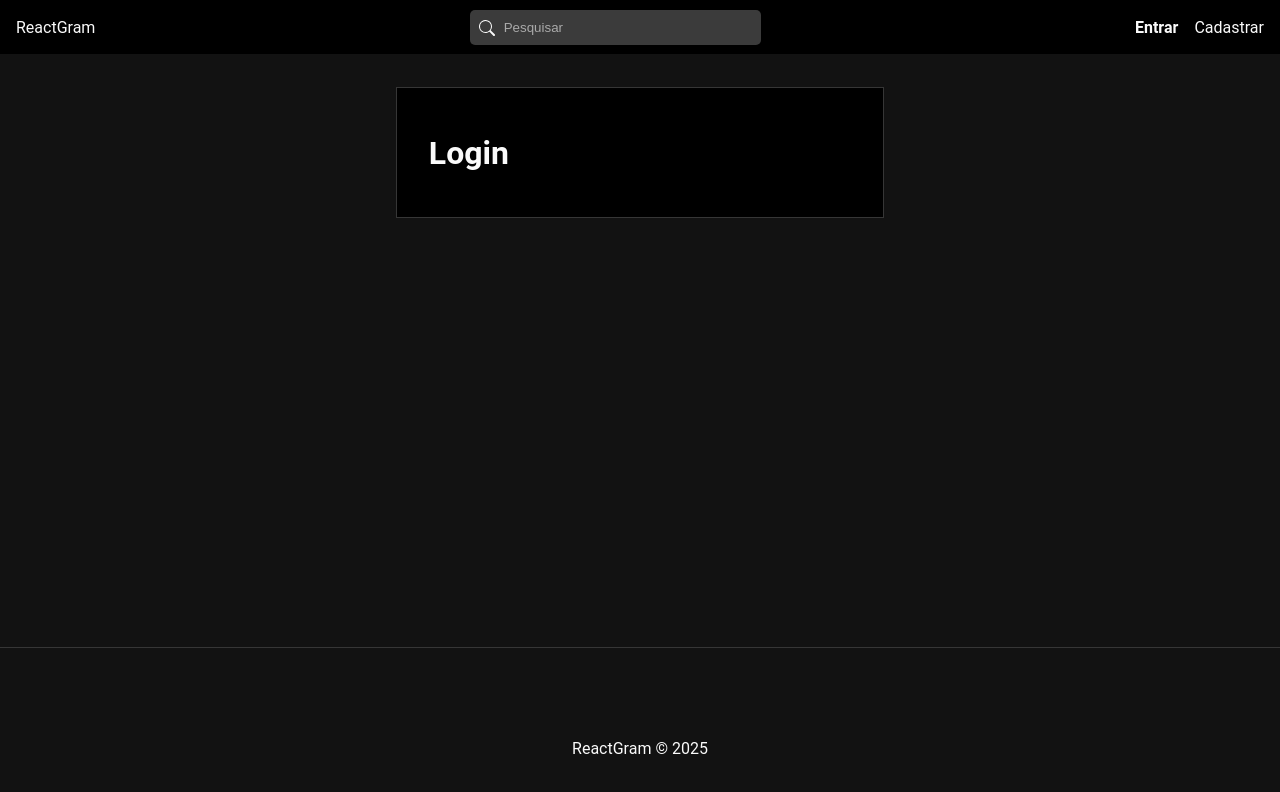
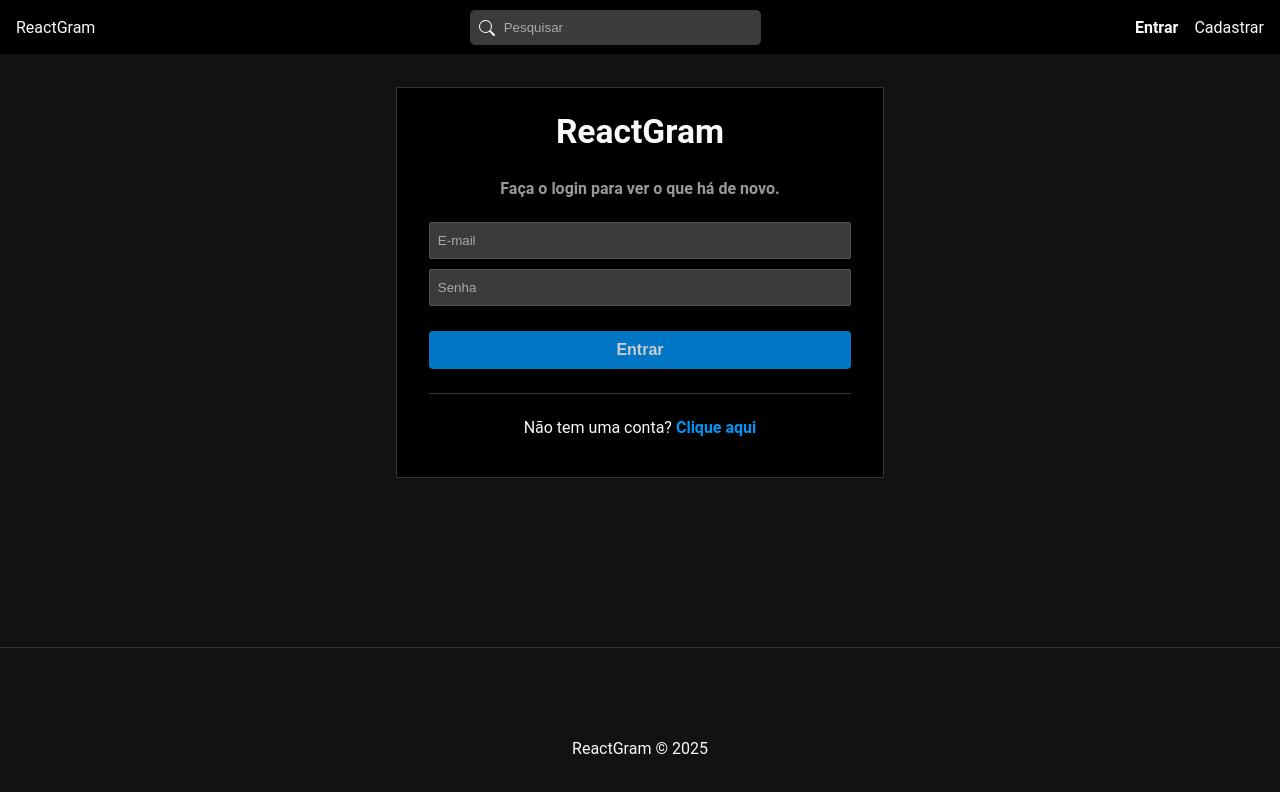
Before and after one commit to Vinicius-b-oliveira/ReactGram_frontend, a React (Vite) app: page /login in a window 1280 px wide. Shown: the top 792 px of the page. Built offline with nearby package versions, Linux system fonts and the light colour scheme.

Commit message:
Criando formulário de login

```diff
--- a/src/pages/Auth/Login.jsx
+++ b/src/pages/Auth/Login.jsx
@@ -1,9 +1,48 @@
+// SCSS
 import "./Auth.scss";
 
+// Components
+import { Link } from "react-router-dom";
+import Message from "../../components/Message";
+
+// Hooks
+import { useState, useEffect } from "react";
+import { useSelector, useDispatch } from "react-redux";
+
+// Redux
+
 const Login = () => {
+    const [email, setEmail] = useState("");
+    const [password, setPassword] = useState("");
+
+    const handleSubmit = (e) => {
+        e.preventDefault();
+    };
+
     return (
         <div id="login">
-            <h1>Login</h1>
+            <h2>ReactGram</h2>
+
+            <p className="subtitle">Faça o login para ver o que há de novo.</p>
+
+            <form onSubmit={handleSubmit}>
+                <input
+                    type="text"
+                    placeholder="E-mail"
+                    value={email}
+                    onChange={(e) => setEmail(e.target.value)}
+                />
+                <input
+                    type="password"
+                    placeholder="Senha"
+                    value={password}
+                    onChange={(e) => setPassword(e.target.value)}
+                />
+                <input type="submit" value="Entrar" />
+            </form>
+            <p>
+                Não tem uma conta? <Link to="/register">Clique aqui</Link>
+            </p>
         </div>
     );
 };
```
